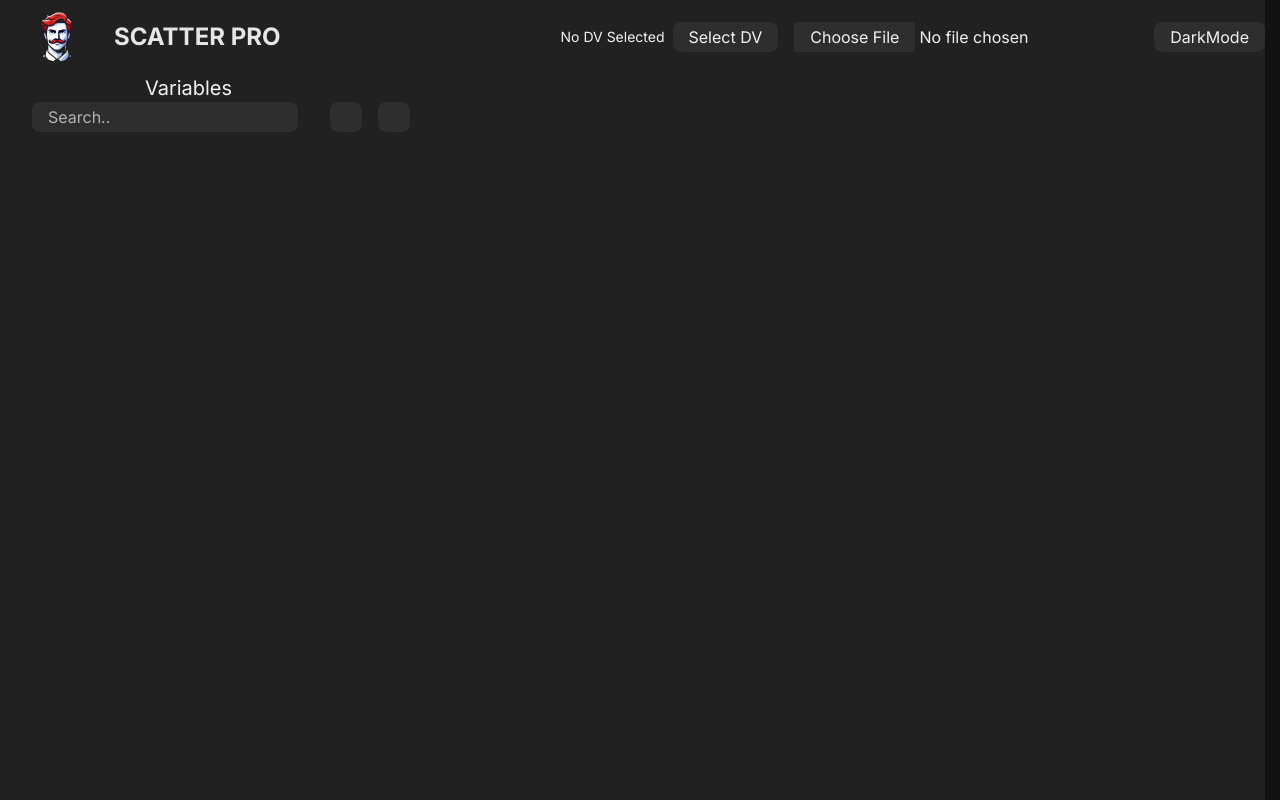
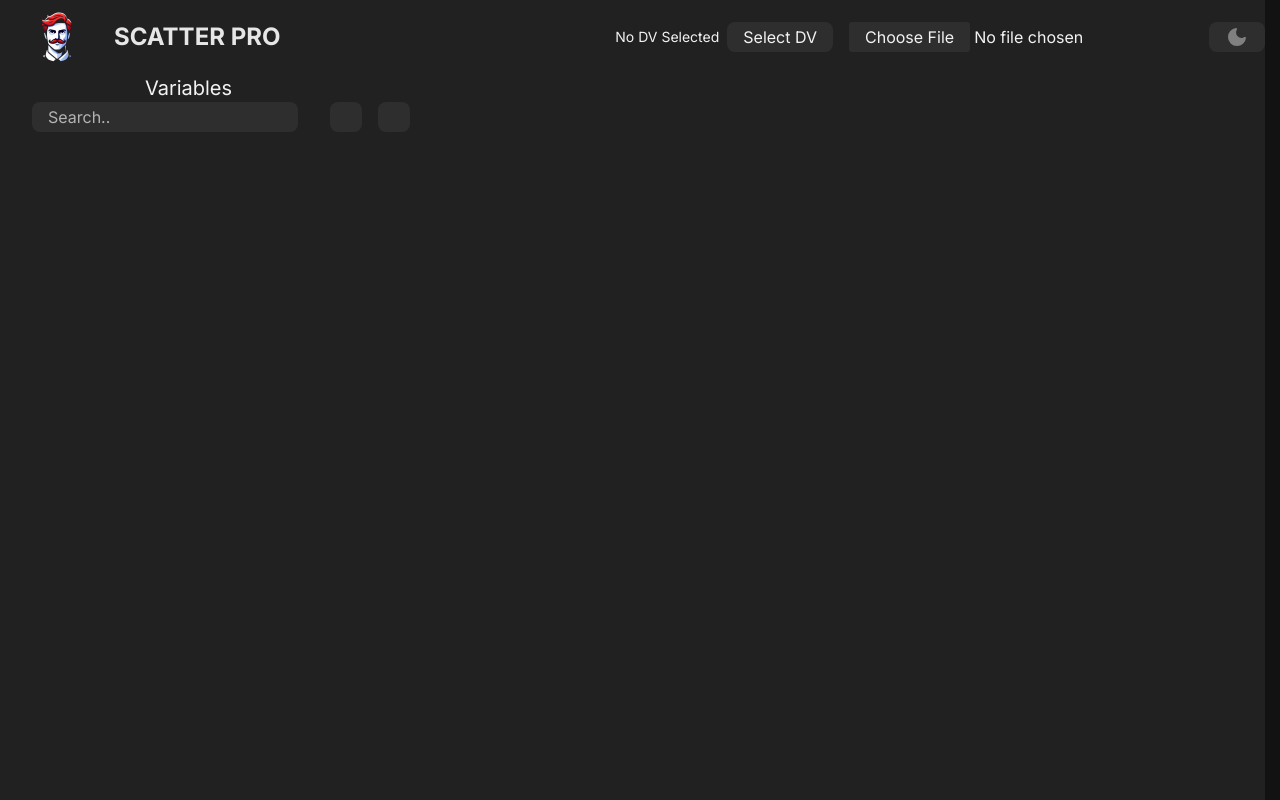
Before and after one commit to Bryce-Pillwein/Scatter-Pro, a Next.js app: page / in a window 1280 px wide. Built offline with nearby package versions, Linux system fonts and the light colour scheme.

Commit message:
Initial commit

```diff
--- a/package.json
+++ b/package.json
@@ -1,5 +1,5 @@
 {
-  "name": "correlation-graph-website",
+  "name": "scatter-pro",
   "version": "0.1.0",
   "private": true,
   "scripts": {
--- a/src/components/Icon/IconGeneral.tsx
+++ b/src/components/Icon/IconGeneral.tsx
@@ -19,15 +19,17 @@ const IconGeneral: React.FC<IconGeneralProps> = ({ type, darkMode, fill, size =
 
   const getSvgContent = () => {
     switch (type) {
-      case 'delete':
-        return "m376-300 104-104 104 104 56-56-104-104 104-104-56-56-104 104-104-104-56 56 104 104-104 104 56 56Zm-96 180q-33 0-56.5-23.5T200-200v-520h-40v-80h200v-40h240v40h200v80h-40v520q0 33-23.5 56.5T680-120H280Z";
-      case 'filter':
-        return "M120-240v-80h240v80H120Zm0-200v-80h480v80H120Zm0-200v-80h720v80H120Z";;
-
       case 'add':
         return "M440-440H240q-17 0-28.5-11.5T200-480q0-17 11.5-28.5T240-520h200v-200q0-17 11.5-28.5T480-760q17 0 28.5 11.5T520-720v200h200q17 0 28.5 11.5T760-480q0 17-11.5 28.5T720-440H520v200q0 17-11.5 28.5T480-200q-17 0-28.5-11.5T440-240v-200Z";
       case 'minus':
         return "M240-440q-17 0-28.5-11.5T200-480q0-17 11.5-28.5T240-520h480q17 0 28.5 11.5T760-480q0 17-11.5 28.5T720-440H240Z";
+      case 'delete':
+        return "m376-300 104-104 104 104 56-56-104-104 104-104-56-56-104 104-104-104-56 56 104 104-104 104 56 56Zm-96 180q-33 0-56.5-23.5T200-200v-520h-40v-80h200v-40h240v40h200v80h-40v520q0 33-23.5 56.5T680-120H280Z";
+      case 'filter':
+        return "M120-240v-80h240v80H120Zm0-200v-80h480v80H120Zm0-200v-80h720v80H120Z";
+      case 'dark-mode':
+        return "M480-120q-151 0-255.5-104.5T120-480q0-138 90-239.5T440-838q13-2 23 3.5t16 14.5q6 9 6.5 21t-7.5 23q-17 26-25.5 55t-8.5 61q0 90 63 153t153 63q31 0 61.5-9t54.5-25q11-7 22.5-6.5T819-479q10 5 15.5 15t3.5 24q-14 138-117.5 229T480-120Z";
+
       case 'menu-open':
         return "M141.24-212.91q-23.67 0-40.13-16.58T84.65-269.5q0-23.67 16.46-40.13t40.13-16.46h677.52q23.67 0 40.13 16.46t16.46 40.13q0 23.43-16.46 40.01t-40.13 16.58H141.24Zm0-211.26q-23.67 0-40.13-16.58t-16.46-40.01q0-23.67 16.46-40.13t40.13-16.46h677.52q23.67 0 40.13 16.46t16.46 40.13q0 23.43-16.46 40.01t-40.13 16.58H141.24Zm0-211.5q-23.67 0-40.13-16.46t-16.46-40.13q0-23.44 16.46-40.01 16.46-16.58 40.13-16.58h677.52q23.67 0 40.13 16.58 16.46 16.57 16.46 40.01 0 23.67-16.46 40.13t-40.13 16.46H141.24Z";
       case 'menu-more-vert':
--- a/src/components/layout/Header.tsx
+++ b/src/components/layout/Header.tsx
@@ -1,5 +1,6 @@
 import Image from "next/image";
 import { ChangeEventHandler, useState } from "react";
+import IconGeneral from "../Icon/IconGeneral";
 
 interface HeaderProps {
   onFileUpload: ChangeEventHandler<HTMLInputElement>
@@ -29,7 +30,7 @@ const Header: React.FC<HeaderProps> = ({ onFileUpload, onOpenModal, toggleDarkMo
               className="cursor-pointer inputFile" />
           </div>
           <button className="btn" onClick={toggleDarkMode}>
-            DarkMode
+            <IconGeneral type="dark-mode" darkMode={true} fill="hsl(0 0% 50%)" />
           </button>
         </div>
 
```
Also changed, not shown: 2 other files (tests, documents, lock files or other folders).
